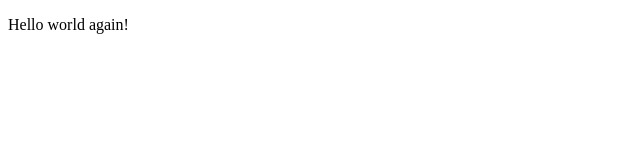
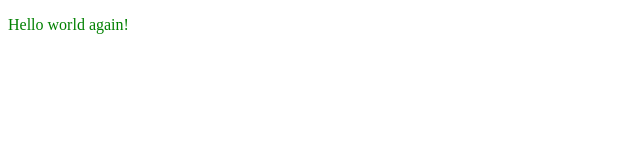
Before and after one commit to Stephenich/gulp-repo, a website: page src/index.html in a window 1280 px wide. Shown: the full height of the page, 0-640 px from the left. Drawn offline with Linux system fonts and the light colour scheme.

Commit message:
Added css folder and main.css file

```diff
--- /dev/null
+++ b/src/css/main.css
@@ -0,0 +1,3 @@
+p {
+    color: green;
+}
--- a/src/index.html
+++ b/src/index.html
@@ -1,9 +1,13 @@
 <!DOCTYPE html>
 <html lang="en">
+
 <head>
+
     <meta charset="UTF-8">
     <meta name="viewport" content="width=device-width, initial-scale=1.0">
     <title>Document</title>
+
+    <link href="css/main.css" rel="stylesheet">
 </head>
 <body>
     <p> Hello world again!</p>
```
